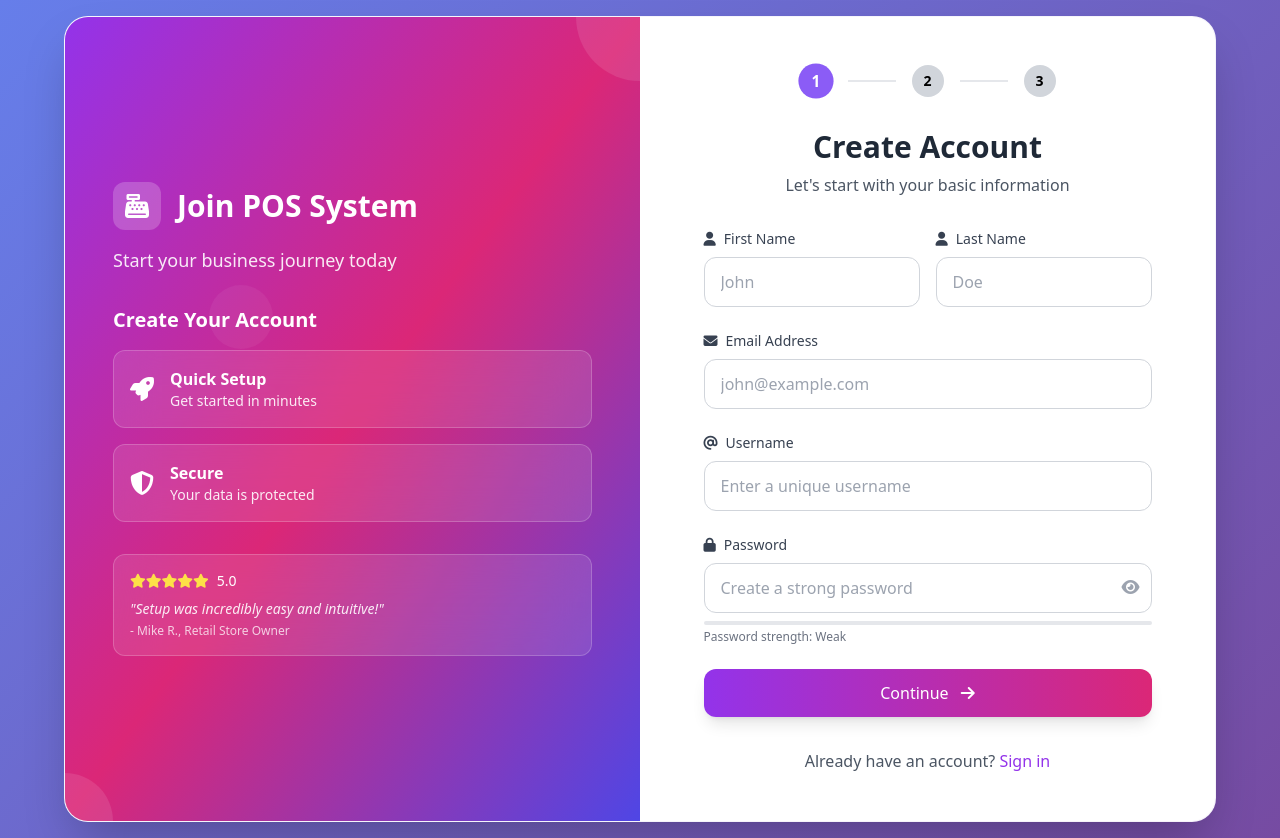
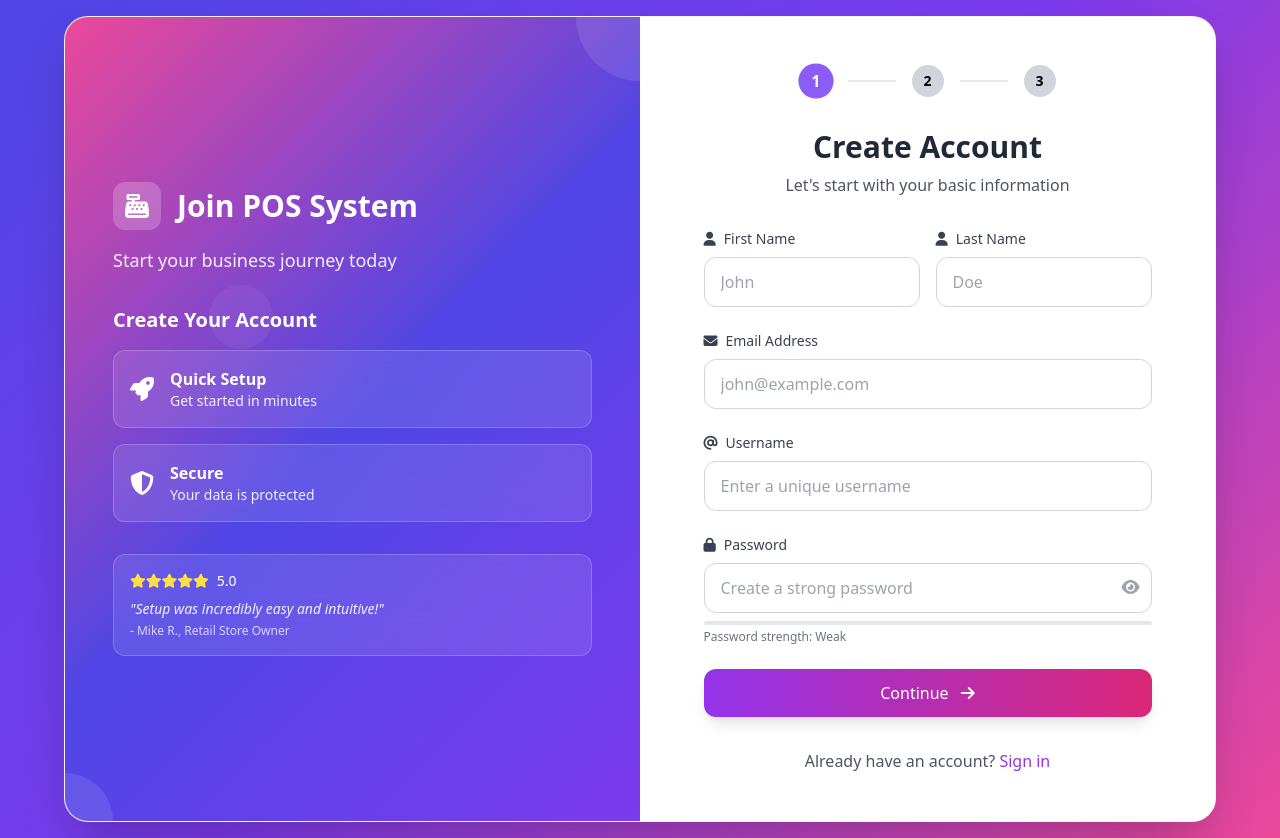
Before and after one commit to SupRaKoshti/pos, a Django app: page /account/register/ in a window 1280 px wide. Run offline with Django 5.2, Linux system fonts and the light colour scheme; some libraries are stand-ins or nearby versions.

Commit message:
-changed the background color and align the form color with the update background color

```diff
--- a/templates/account/register.html
+++ b/templates/account/register.html
@@ -62,7 +62,7 @@
         }
 
         .gradient-bg {
-            background: linear-gradient(135deg, #667eea 0%, #764ba2 100%);
+            background: linear-gradient(135deg, #4f46e5 0%, #7c3aed 50%, #ec4899 100%);
         }
 
         .glass-effect {
@@ -154,7 +154,7 @@
         <div class="bg-white/90 backdrop-blur-xl rounded-3xl shadow-2xl border border-white/30 overflow-hidden">
             <div class="flex flex-col lg:flex-row min-h-[700px]">
                 <!-- Left Side - POS Details -->
-                <div class="lg:w-1/2 bg-gradient-to-br from-purple-600 via-pink-600 to-indigo-600 p-12 text-white relative overflow-hidden">
+                <div class="lg:w-1/2 p-12 text-white relative overflow-hidden" style="background: linear-gradient(135deg, #ec4899 0%, #4f46e5 50%, #7c3aed 100%)">
                     <!-- Decorative elements -->
                     <div class="absolute top-0 right-0 w-32 h-32 bg-white/10 rounded-full -translate-y-16 translate-x-16"></div>
                     <div class="absolute bottom-0 left-0 w-24 h-24 bg-white/10 rounded-full translate-y-12 -translate-x-12"></div>
```
